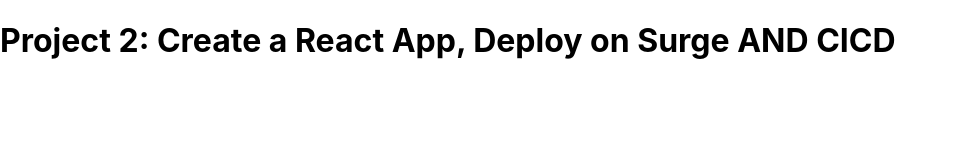
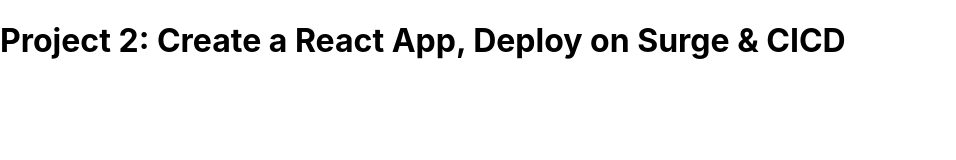
Before and after one commit to ma-shafi/project2-practice, a React (Create React App) app: page / in a window 1280 px wide. Shown: the top 160 px of the page, without its empty margins (0-956 px from the left). Built offline with nearby package versions, Linux system fonts and the light colour scheme.

Commit message:
Update App.js

```diff
--- a/src/App.js
+++ b/src/App.js
@@ -2,7 +2,7 @@
 
 function App() {
   return (
-    <h1>Project 2: Create a React App, Deploy on Surge AND CICD</h1>
+    <h1>Project 2: Create a React App, Deploy on Surge & CICD</h1>
   );
 }
 
```
